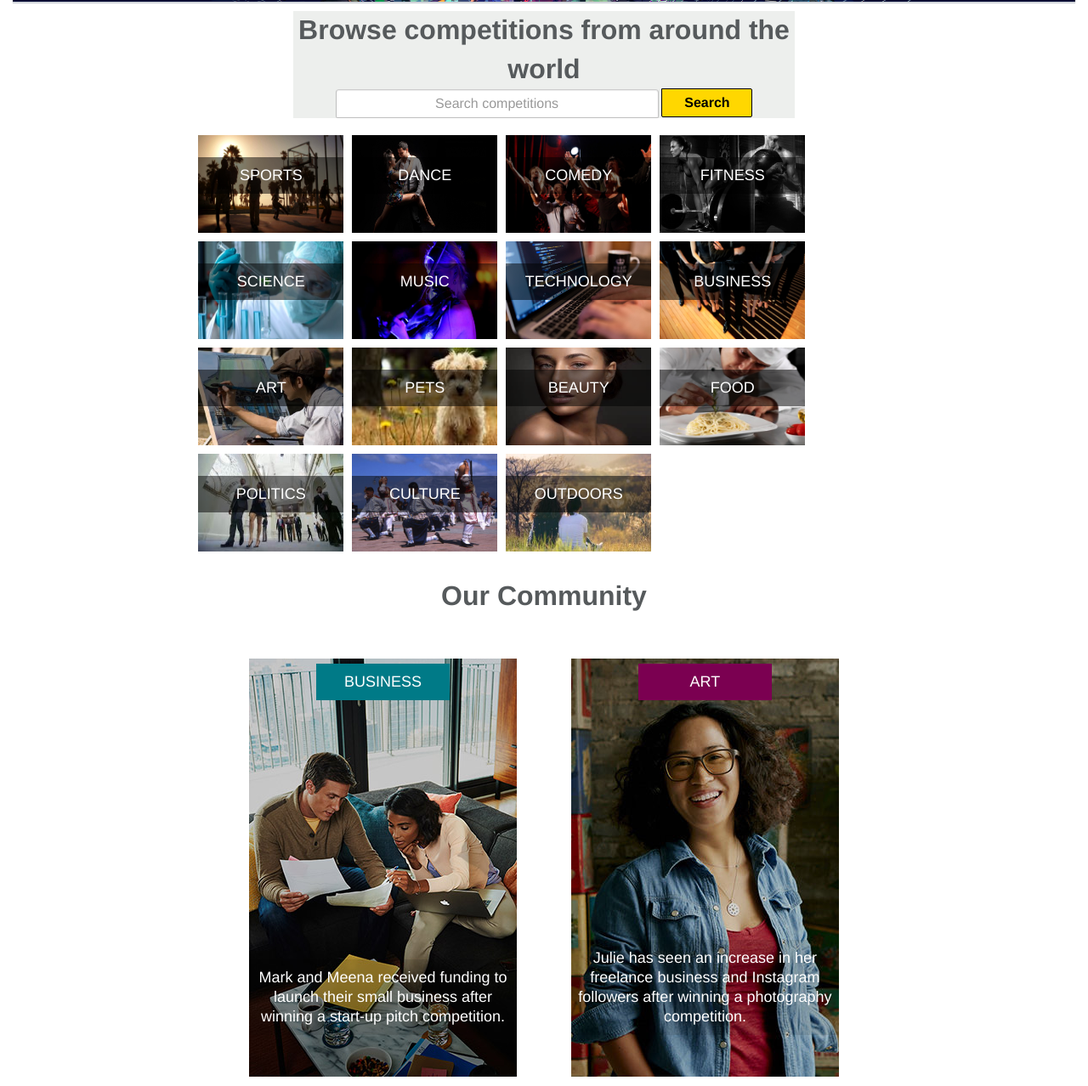
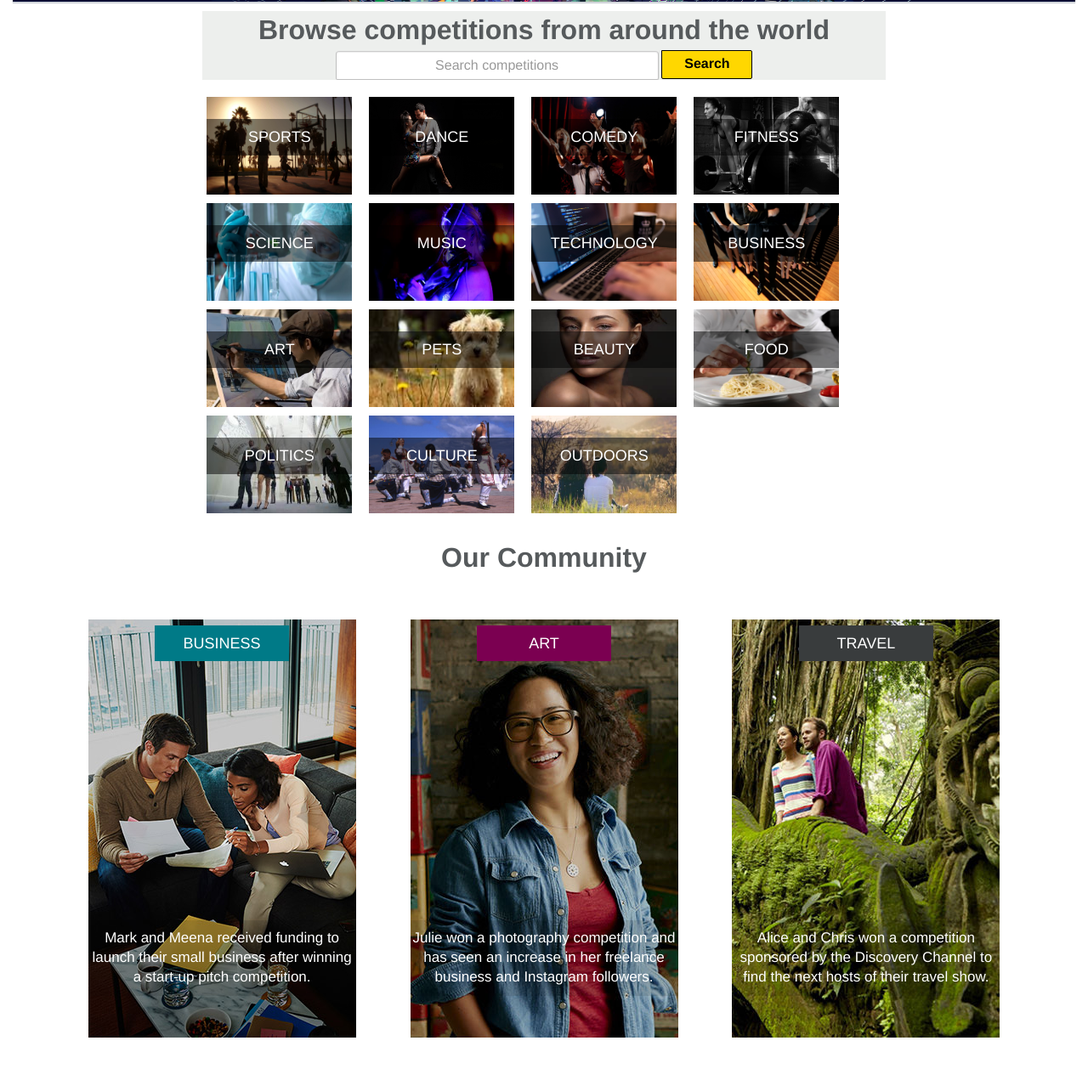
Before and after one commit to GuptaDhan/Stard-landing-page, a plain HTML site: page index.html in a window 1280 px wide. Shown: the part 397-1675 px from the top of the page at 85% size. Drawn offline with nearby package versions, Linux system fonts and the light colour scheme.

Commit message:
Third version of landing page for Star'd

```diff
--- a/css/main.css
+++ b/css/main.css
@@ -231,7 +231,7 @@
   display: inline-block;
   float: left;
   margin-right: 10px;
-
+  margin-left: 10px;
   margin-top: 5px;
   margin-bottom: 5px;
   position: relative;
@@ -257,7 +257,7 @@
   left: 0;
   width: 100%;
   padding: 10px 0;
-  font-size: 18px;
+  font-size: 17px;
   color: white;
   background-color: rgba(0,0,0,0.1);
   text-align: center;
--- a/index.html
+++ b/index.html
@@ -54,7 +54,7 @@
     <div id="middlecontent">
       <div class="container-fluid">
         <div class="row">
-          <div class="col-md-6 col-md-offset-3">
+          <div class="col-md-8 col-md-offset-2">
             <div id="middlerow1">
               <div class="logos text-center"> Browse competitions from around the world </div>
                 <form class="form-inline">
@@ -69,7 +69,7 @@
         </div>
         <div class="row">
           <div class="col-md-8 col-md-offset-2 col-lg-8 col-lg-offset-2">
-            <div id="middlerow2" class="clearfix">
+            <div id="middlerow2" class="clearfix text-center">
               <div class="genrebox"> <img src="images/basketball.jpg" alt="basketball" height="115" width="171"> <div class="caption"> SPORTS </div> </div>
               <div class="genrebox"> <img src="images/salsa.jpg" alt="salsa" height="115" width="171"> <div class="caption"> DANCE </div> </div>
               <div class="genrebox"> <img src="images/comedy.jpg" alt="comedy" height="115" width="171"> <div class="caption"> COMEDY </div> </div>
@@ -98,10 +98,10 @@
         </div>
 
         <div class="row">
-          <div class="col-md-10 col-md-offset-1">
+          <div class="col-md-12 col-md-offset-0">
             <div id="middlerow4">
               <div class="communitybox"> <img src="images/community1.jpg" alt="community1"> <div id="communitylogo1"> BUSINESS </div> <div class="caption1"> Mark and Meena received funding to launch their small business after winning a start-up pitch competition. </div> </div>
-              <div class="communitybox"> <img src="images/community2.jpg" alt="community2"> <div id="communitylogo2"> ART </div> <div class="caption1"> Julie has seen an increase in her freelance business and Instagram followers after winning a  photography competition. </div> </div>
+              <div class="communitybox"> <img src="images/community2.jpg" alt="community2"> <div id="communitylogo2"> ART </div> <div class="caption1"> Julie won a photography competition and has seen an increase in her freelance business and Instagram followers. </div> </div>
               <div class="communitybox"> <img src="images/community3.jpg" alt="community3"> <div id="communitylogo3"> TRAVEL </div> <div class="caption1"> Alice and Chris won a competition sponsored by the Discovery Channel to find the next hosts of their travel show. </div> </div>
             </div>
           </div>
```
